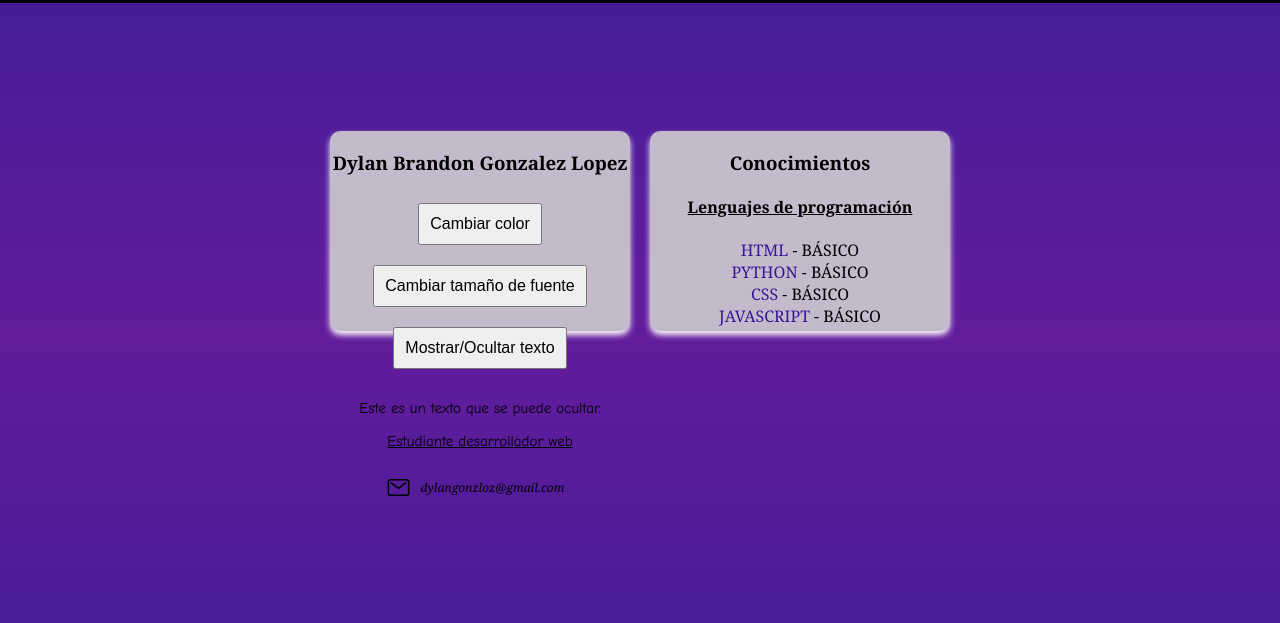
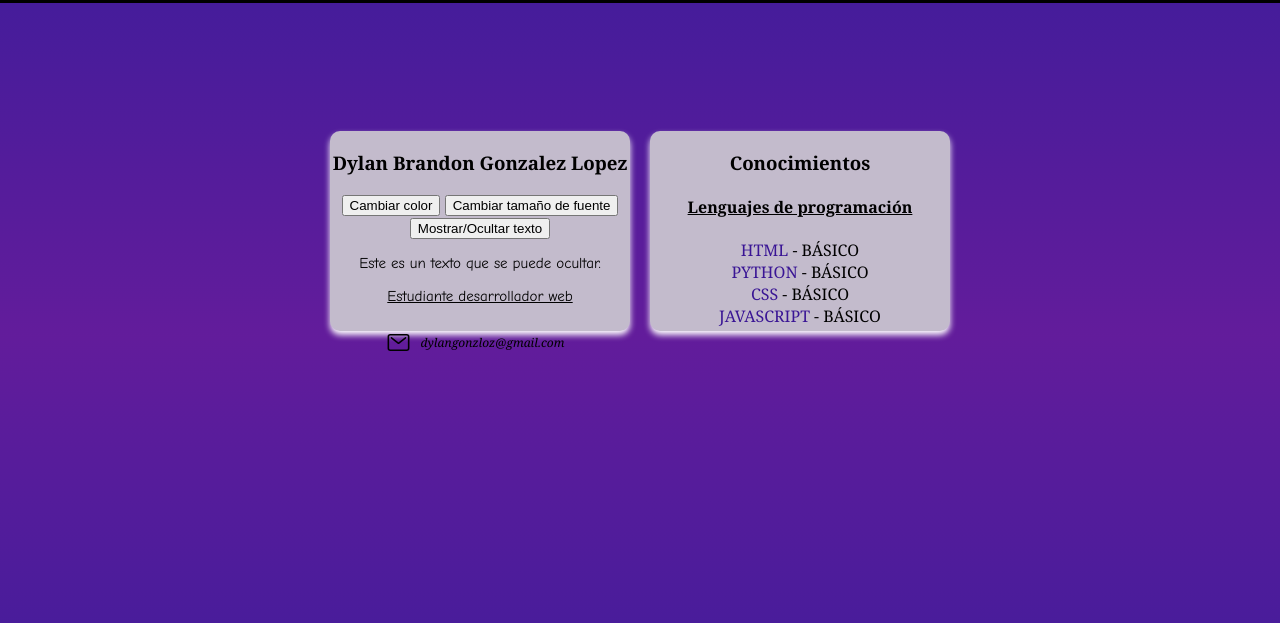
Before and after one commit to DylanGonzalez-ITB2425/portafolidylan, a plain HTML site: page index.html in a window 1280 px wide. Shown: the part 65-688 px from the top of the page. Drawn offline with nearby package versions, Linux system fonts and the light colour scheme.

Commit message:
Update styles.css

```diff
--- a/styles.css
+++ b/styles.css
@@ -136,24 +136,6 @@ nav ul li a {
     margin-top: 10%;
 }
 
-#textElement {
-    display: block;
-    margin-top: 20px;
-}
-
-/* Estilo para los botones */
-button {
-    margin: 10px;
-    padding: 10px;
-    font-size: 16px;
-    cursor: pointer;
-}
-
-button:hover {
-    background-color: #ddd;
-}
-
-
 .seccion_autor1,
 .seccion_autor2 {
     background: #c3bbcc;
@@ -234,7 +216,7 @@ button:hover {
 
 
 
-@media (max-width: 320px) {
+@media (max-width: 768px) {
     .contenedor-autor {
         flex-direction: column;
     }
```
